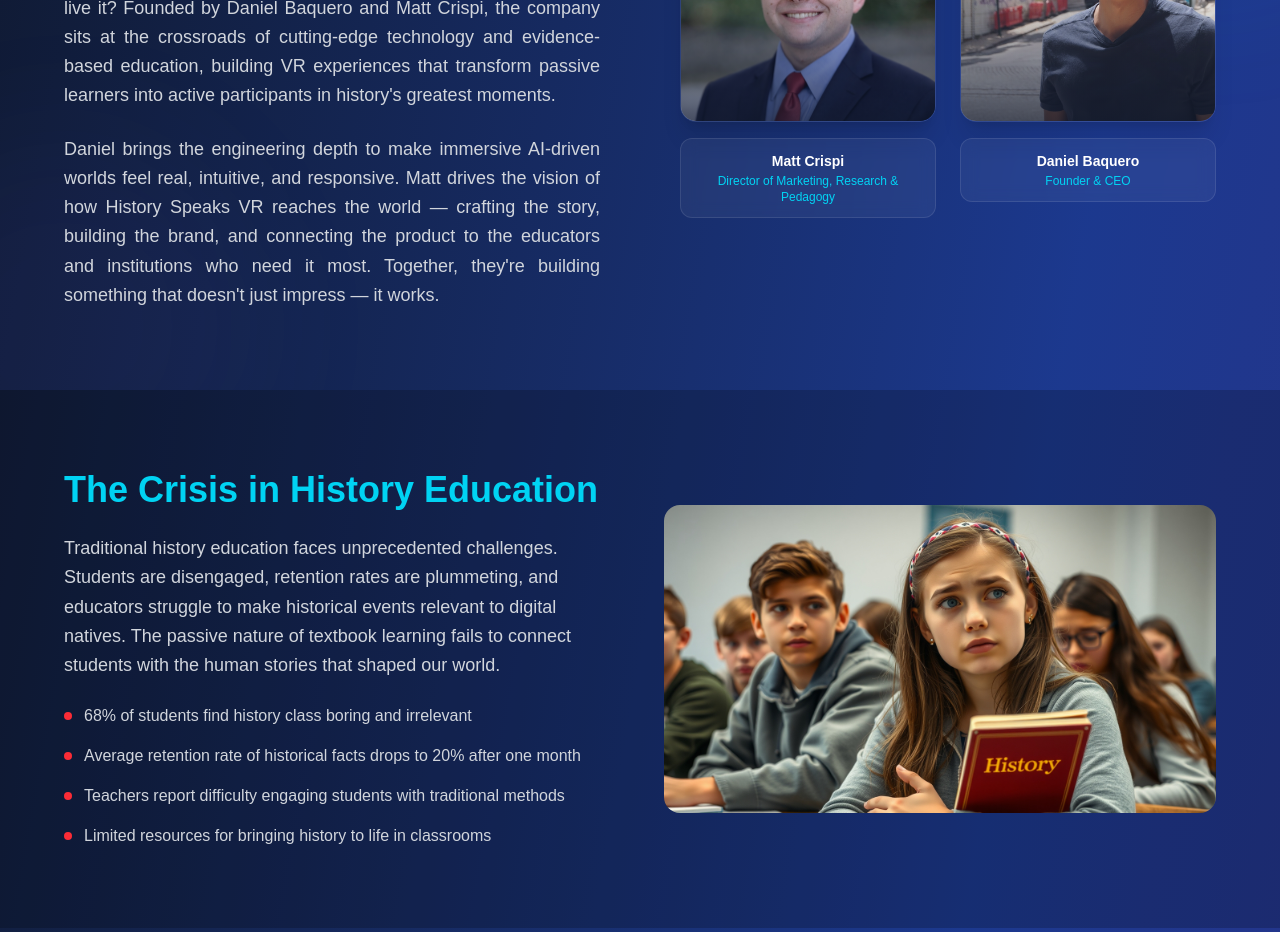
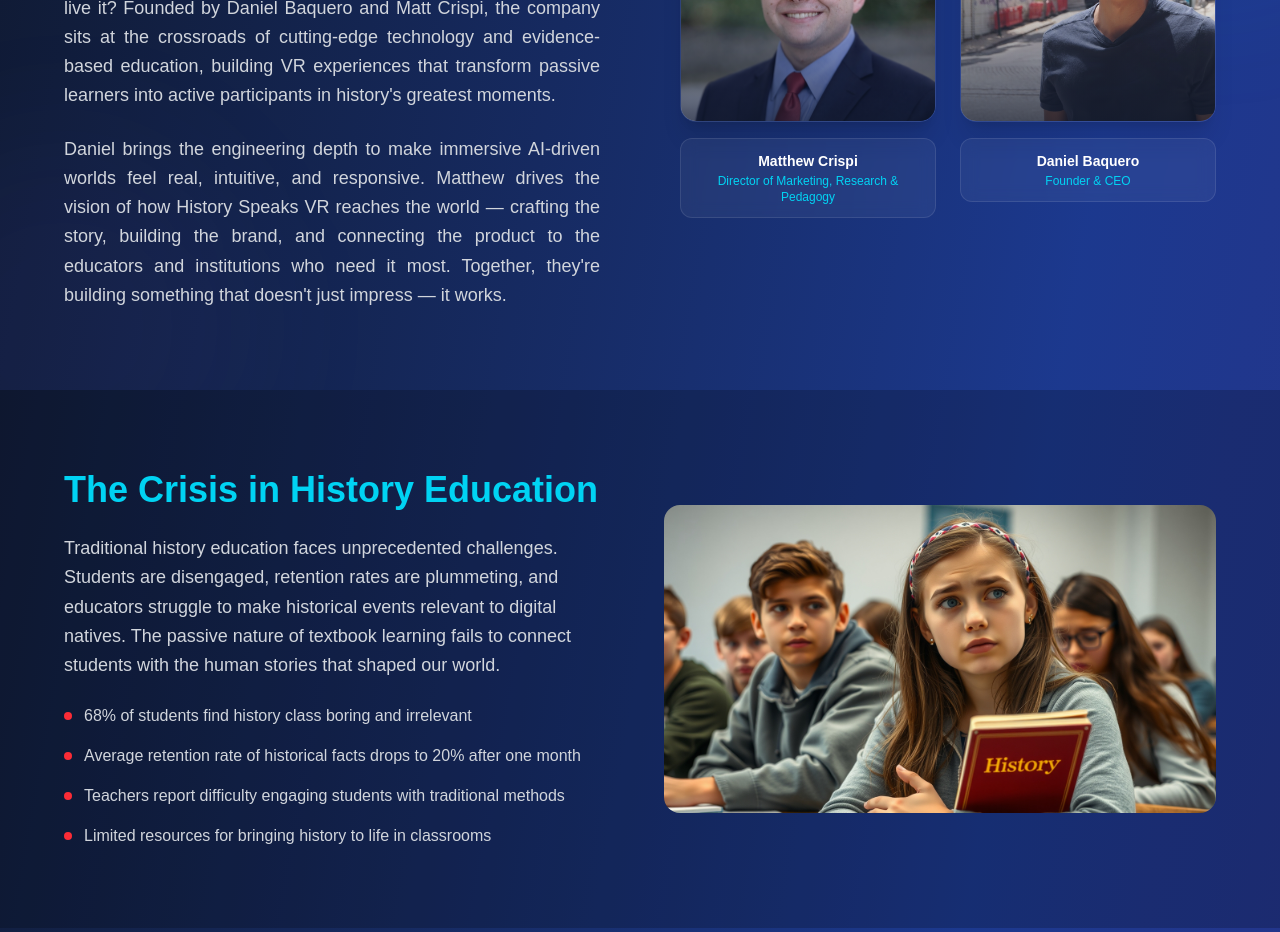
Before and after one commit to DanielBaquero28/HistorySpeaksVR, a Next.js app: page / in a window 1280 px wide. Shown: the part 880-1812 px from the top of the page. Built offline with nearby package versions, Linux system fonts and the light colour scheme.

Commit message:
[Fix]: Matthew's full name

```diff
--- a/src/app/page.tsx
+++ b/src/app/page.tsx
@@ -237,7 +237,7 @@ const handleSubmit1 = async (e: FormEvent<HTMLFormElement>) => {
         <meta name="twitter:image" content="/twitter-image.jpg" />
 
         {/* Additional SEO Meta Tags */}
-        <meta name="author" content="History Speaks VR - Daniel Baquero & Matt Crispi" />
+        <meta name="author" content="History Speaks VR - Daniel Baquero & Matthew Crispi" />
         <meta name="robots" content="index, follow" />
         <link rel="canonical" href="https://connectingwithlegends.com" />
 
@@ -268,7 +268,7 @@ const handleSubmit1 = async (e: FormEvent<HTMLFormElement>) => {
                   },
                   {
                     "@type": "Person",
-                    "name": "Matt Crispi",
+                    "name": "Matthew Crispi",
                     "jobTitle": "Director of Research, Marketing, and Pedagogy"
                   }
                 ]
@@ -436,7 +436,7 @@ const handleSubmit1 = async (e: FormEvent<HTMLFormElement>) => {
                 </p>
 
                 <p className="text-gray-300 text-lg leading-relaxed text-justify">
-                  Daniel brings the engineering depth to make immersive AI-driven worlds feel real, intuitive, and responsive. Matt drives the vision of how History Speaks VR reaches the world &mdash; crafting the story, building the brand, and connecting the product to the educators and institutions who need it most. Together, they&apos;re building something that doesn&apos;t just impress &mdash; it works.
+                  Daniel brings the engineering depth to make immersive AI-driven worlds feel real, intuitive, and responsive. Matthew drives the vision of how History Speaks VR reaches the world &mdash; crafting the story, building the brand, and connecting the product to the educators and institutions who need it most. Together, they&apos;re building something that doesn&apos;t just impress &mdash; it works.
                 </p>
               </div>
 
@@ -455,7 +455,7 @@ const handleSubmit1 = async (e: FormEvent<HTMLFormElement>) => {
                     */}
                     <Image
                       src="/MatthewCrispi.jpg"
-                      alt="Matt Crispi, Director of Marketing, Research & Pedagogy at History Speaks VR"
+                      alt="Matthew Crispi, Director of Marketing, Research & Pedagogy at History Speaks VR"
                       fill
                       className="object-cover object-top group-hover:scale-105 transition-transform duration-500"
                     />
@@ -463,7 +463,7 @@ const handleSubmit1 = async (e: FormEvent<HTMLFormElement>) => {
                     <div className="absolute inset-0 bg-gradient-to-t from-slate-900/70 via-transparent to-transparent"></div>
                   </div>
                   <div className="bg-white/5 backdrop-blur-sm border border-white/10 group-hover:border-cyan-400/40 rounded-xl px-4 py-3 w-full transition-all duration-300">
-                    <p className="text-white font-semibold text-sm">Matt Crispi</p>
+                    <p className="text-white font-semibold text-sm">Matthew Crispi</p>
                     <p className="text-cyan-400 text-xs mt-0.5 font-medium">Director of Marketing, Research & Pedagogy</p>
                   </div>
                 </div>
@@ -497,7 +497,7 @@ const handleSubmit1 = async (e: FormEvent<HTMLFormElement>) => {
                   <p className="text-gray-200 text-base italic leading-relaxed">
                     &ldquo;The future of education should be <strong className="text-cyan-400 not-italic">immersive, ethical, and experiential</strong> &mdash; designed not just to impress, but to foster curiosity, empathy, and lived understanding.&rdquo;
                   </p>
-                  <footer className="text-gray-400 text-sm mt-2">&mdash; Daniel &amp; Matt, Co-founders</footer>
+                  <footer className="text-gray-400 text-sm mt-2">&mdash; Daniel &amp; Matthew, Co-founders</footer>
                 </blockquote> */}
 
               </div>
```
